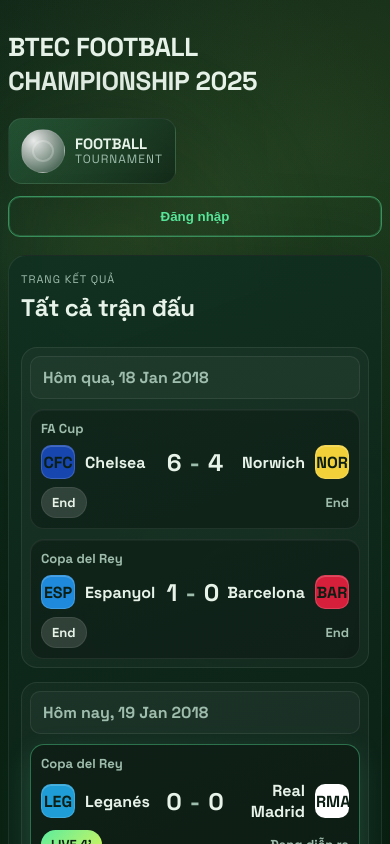
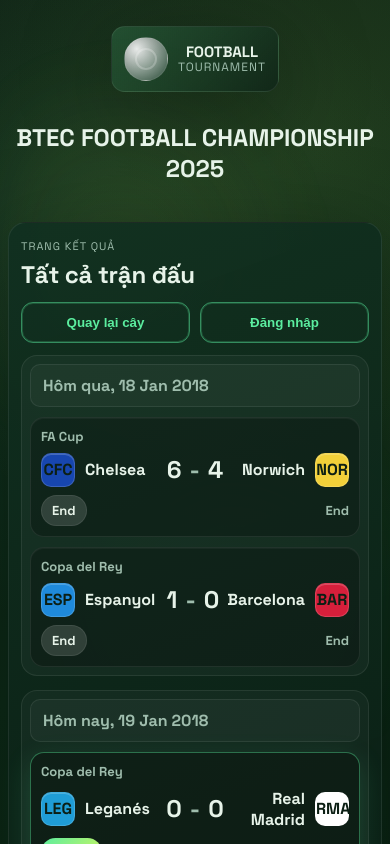
Before and after one commit to luongdangxt/football-BTEC-beta, a React (Vite) app: page / in a window 390 px wide. Both pictures are taken after a click on the button "Mở trang kết quả". Shown: the top 844 px of the page. Built offline with nearby package versions, Linux system fonts and the light colour scheme.

Commit message:
dang update

```diff
--- a/src/App.jsx
+++ b/src/App.jsx
@@ -168,10 +168,7 @@
       <div className="backdrop" />
       <main className="shell">
         <header className="hero">
-          <div className="hero-text">
-            {/* <p className="eyebrow">BTEC FOOTBALL CHAMPIONSHIP 2025</p> */}
-            <h1>BTEC FOOTBALL CHAMPIONSHIP 2025</h1>
-          </div>
+          <div className="hero-main">
             <div className="badge">
               <div className="badge-ball" />
               <div className="badge-text">
@@ -179,10 +176,9 @@
                 <span className="badge-sub">TOURNAMENT</span>
               </div>
             </div>
-          <div className="hero-actions">
-            <button className="primary-btn ghost-btn" type="button" onClick={() => setShowAuth(true)}>
-              Đăng nhập
-            </button>
+            <div className="hero-text">
+              <h2>BTEC FOOTBALL CHAMPIONSHIP 2025</h2>
+            </div>
           </div>
         </header>
 
@@ -395,9 +391,12 @@
           <h2>Tất cả trận đấu</h2>
         </div>
         <div className="results-actions">
-          {/* <button className="primary-btn ghost-btn" type="button" onClick={onBack}>
+          <button className="primary-btn ghost-btn" type="button" onClick={() => onBack()}>
             Quay lại cây
-          </button> */}
+          </button>
+          <button className="primary-btn ghost-btn" type="button" onClick={() => onBack() || window.dispatchEvent(new Event('openAuth'))}>
+            Đăng nhập
+          </button>
         </div>
       </div>
 
--- a/src/index.css
+++ b/src/index.css
@@ -64,20 +64,33 @@
 .hero {
   display: flex;
   align-items: center;
-  justify-content: space-between;
+  justify-content: center;
   gap: 12px;
   margin-bottom: 18px;
   flex-wrap: wrap;
+  flex-direction: column;
+}
+
+.hero-main {
+  flex: 1;
+  display: flex;
+  flex-direction: column;
+  align-items: center;
+  gap: 10px;
+  text-align: center;
 }
 
 .hero-actions {
   margin-left: auto;
+  align-self: center;
 }
 
 .hero .primary-btn {
   text-decoration: none;
   width: auto;
-  padding-inline: 14px;
+  padding: 8px 14px;
+  font-size: 14px;
+  border-radius: 10px;
 }
 
 .section-block {
@@ -1220,15 +1233,14 @@
 
   .hero {
     flex-direction: column;
-    align-items: flex-start;
+    align-items: center;
   }
 
   .hero-actions {
     margin-left: 0;
-    width: 100%;
+    width: auto;
   }
 
-  .hero .primary-btn,
   .section-heading .primary-btn {
     width: 100%;
     justify-content: center;
@@ -1314,6 +1326,23 @@
     gap: 8px;
   }
 
+  .hero {
+    position: relative;
+    padding-right: 0;
+  }
+
+  .hero-actions {
+    position: static;
+    margin: 6px 0 0;
+    width: auto;
+  }
+
+  .hero .primary-btn {
+    width: auto;
+    padding-inline: 12px;
+    min-width: 90px;
+  }
+
   .feed-tabs {
     width: 100%;
     justify-content: space-between;
```
Also changed, not shown: 5 other files (tests, documents, lock files or other folders). Lines whose indentation alone changed are shown as unchanged.
